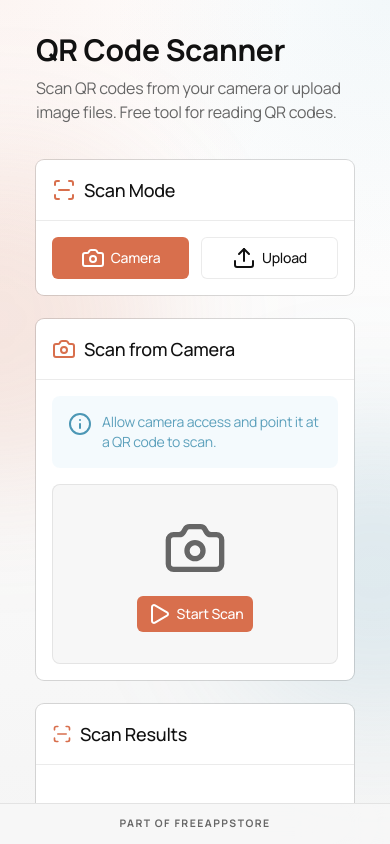
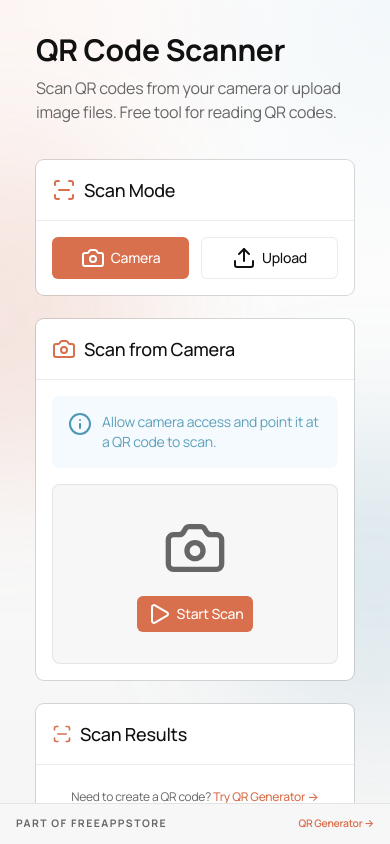
Before and after one commit to freeappstore-online/qrreader, a React (Vite) app in the folder web/: page / in a window 390 px wide. Built offline with nearby package versions, Linux system fonts and the light colour scheme.

Commit message:
Update for offline mode on ios & suggestion link to QR Generator

```diff
--- a/web/index.html
+++ b/web/index.html
@@ -10,7 +10,6 @@
     <meta name="apple-mobile-web-app-title" content="QR Reader">
     <meta name="theme-color" content="#000000" id="theme-color" />
     <meta name="darkreader-lock" />
-    <link rel="manifest" href="/manifest.json" />
     <link rel="icon" type="image/png" href="/icons/icon-512.png" />
     <link rel="apple-touch-icon" type="image/png" href="/icons/icon-192.png" />
     <link rel="apple-touch-startup-image" media="(device-width: 414px) and (device-height: 896px) and (-webkit-device-pixel-ratio: 3)" href="/icons/icon-512.png">
--- a/web/src/components/ResultsComponent.tsx
+++ b/web/src/components/ResultsComponent.tsx
@@ -64,6 +64,22 @@ export default function ResultsComponent({ result, error }: ResultsComponentProp
             </div>
           )}
 
+          {!result && !hasError && (
+            <div className="text-center pt-2 pb-1">
+              <p className="text-xs text-[var(--muted)]">
+                Need to create a QR code?{' '}
+                <a
+                  href="https://qrcode.freeappstore.online"
+                  target="_blank"
+                  rel="noopener noreferrer"
+                  className="text-[var(--accent)] hover:text-[var(--accent-deep)] font-medium"
+                >
+                  Try QR Generator →
+                </a>
+              </p>
+            </div>
+          )}
+
           {result ? (
             <section className="space-y-4">
               <div className="space-y-2">
--- a/web/src/components/Shell.tsx
+++ b/web/src/components/Shell.tsx
@@ -23,16 +23,27 @@ export function Shell({ children }: ShellProps) {
                 QR Reader
               </div>
 
-              <div className="mt-auto text-[0.65rem] text-[var(--muted)]">
-                Part of{' '}
+              <div className="mt-auto space-y-3">
                 <a
-                  href="https://freeappstore.online"
+                  href="https://qrcode.freeappstore.online"
                   target="_blank"
                   rel="noopener noreferrer"
-                  className="underline hover:text-[var(--ink)]"
+                  className="flex items-center gap-2 rounded-xl border border-[var(--line)] bg-[var(--glass)] px-3 py-2.5 text-xs font-medium text-[var(--ink)] transition hover:bg-[var(--glass-strong)] hover:border-[var(--line-strong)]"
                 >
-                  FreeAppStore
+                  <span className="text-base leading-none">✦</span>
+                  QR Code Generator
                 </a>
+                <div className="text-[0.65rem] text-[var(--muted)]">
+                  Part of{' '}
+                  <a
+                    href="https://freeappstore.online"
+                    target="_blank"
+                    rel="noopener noreferrer"
+                    className="underline hover:text-[var(--ink)]"
+                  >
+                    FreeAppStore
+                  </a>
+                </div>
               </div>
             </aside>
 
@@ -45,15 +56,23 @@ export function Shell({ children }: ShellProps) {
       </div>
 
       {/* Mobile dock */}
-      <nav className="flex-shrink-0 border-t border-[var(--line)] bg-[var(--dock)]/92 px-2 pb-[calc(env(safe-area-inset-bottom)+0.25rem)] pt-1 backdrop-blur-2xl lg:hidden">
-        <div className="mx-auto grid max-w-xs grid-cols-1 py-2">
+      <nav className="flex-shrink-0 border-t border-[var(--line)] bg-[var(--dock)]/92 px-4 pb-[calc(env(safe-area-inset-bottom)+0.25rem)] pt-1 backdrop-blur-2xl lg:hidden">
+        <div className="mx-auto flex items-center justify-between py-2">
           <a
             href="https://freeappstore.online"
             target="_blank"
             rel="noopener noreferrer"
-            className="text-center text-[0.65rem] font-bold uppercase tracking-[0.14em] text-[var(--muted)]"
+            className="text-[0.65rem] font-bold uppercase tracking-[0.14em] text-[var(--muted)]"
           >
             Part of FreeAppStore
+          </a>
+          <a
+            href="https://qrcode.freeappstore.online"
+            target="_blank"
+            rel="noopener noreferrer"
+            className="text-[0.65rem] font-semibold text-[var(--accent)] hover:text-[var(--accent-deep)]"
+          >
+            QR Generator →
           </a>
         </div>
       </nav>
--- a/web/vite.config.ts
+++ b/web/vite.config.ts
@@ -55,7 +55,8 @@ export default defineConfig({
       output: {
         manualChunks(id) {
           if (id.includes('node_modules')) {
-            return id.toString().split('node_modules/')[1].split('/')[0].toString();
+            const pkg = id.toString().split('node_modules/')[1].split('/')[0].toString();
+            if (!pkg.startsWith('.')) return pkg;
           }
         }
       }
```
Also changed, not shown: 1 other file (tests, documents, lock files or other folders).
